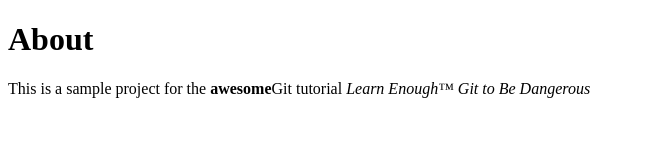
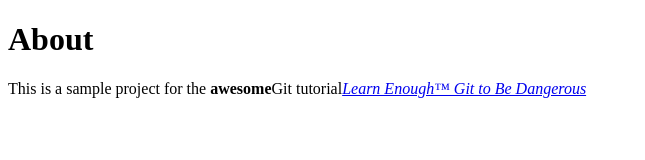
Before and after one commit to K-W-hibiki/website, a plain HTML site: page about.html in a window 1280 px wide. Shown: the whole page, without its empty margins (0-645 px from the left). Drawn offline with Linux system fonts and the light colour scheme.

Commit message:
Add link to tutorial title

```diff
--- a/about.html
+++ b/about.html
@@ -6,8 +6,7 @@
     <body>
         <h1>About</h1>
         <p>
-            This is a sample project for the <strong>awesome</strong>Git tutorial
-            <em>Learn Enough™ Git to Be Dangerous</em>
+            This is a sample project for the <strong>awesome</strong>Git tutorial<a href="https://www.learnenough.com/git-tutorial"><em>Learn Enough™ Git to Be Dangerous</em></a>
         </p>
     </body>
 </html>
```
